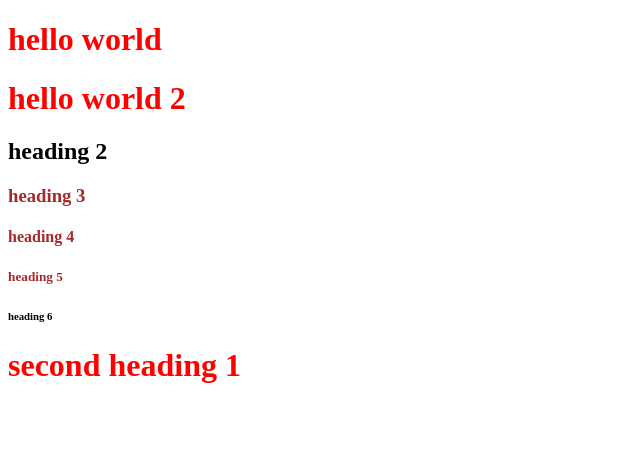
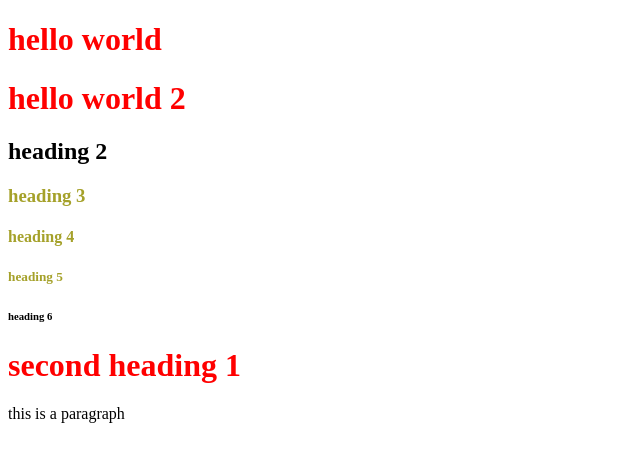
Before and after one commit to jhosnakasinikota-16/autosuggest, a website: page frontend/index.html in a window 1280 px wide. Shown: the whole page, without its empty margins (0-640 px from the left). Drawn offline with Linux system fonts and the light colour scheme.

Commit message:
paragraph

```diff
--- a/frontend/css/index.css
+++ b/frontend/css/index.css
@@ -7,5 +7,5 @@
 }
 
 .heading{
-    color:brown;
+    color:rgb(165, 161, 42);
 }
--- a/frontend/index.html
+++ b/frontend/index.html
@@ -15,6 +15,8 @@
     <h5 class="heading">heading 5</h5>
     <h6>heading 6</h6>
     <h1>second heading 1</h1>
+
+    <p> this is a paragraph</p>
     <script src="js/index.js"></script>
 </body>
 </html>
```
